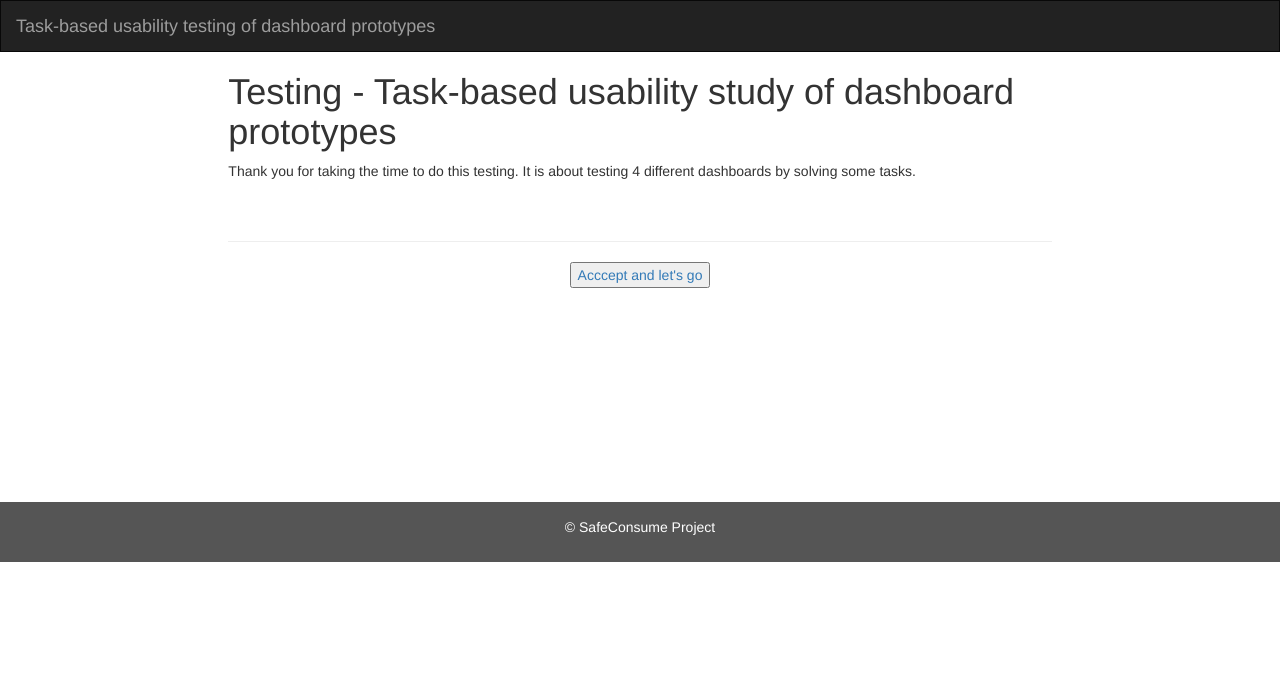
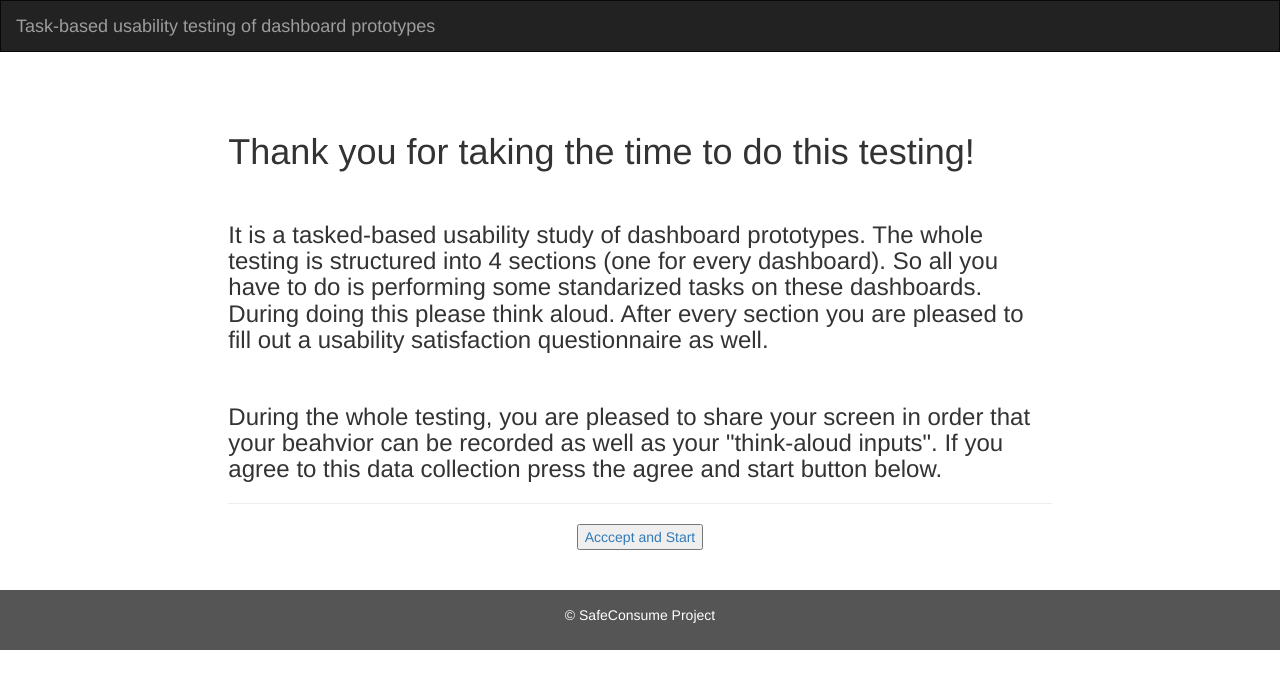
Before and after one commit to tmgrmm/task-based-usability-testing-of-dashboard-prototypes, a plain HTML site: page index.html in a window 1280 px wide. Drawn offline with nearby package versions, Linux system fonts and the light colour scheme.

Commit message:
Update index.html

```diff
--- a/index.html
+++ b/index.html
@@ -56,17 +56,21 @@
     <div class="col-sm-2 ">
     </div>
     <div class="col-sm-8 text-left">
-      <h1>Testing - Task-based usability study of dashboard prototypes</h1>
-      <p>Thank you for taking the time to do this testing. It is about testing 4 different dashboards by solving some tasks.
-        <br><br><br>
+      <br><br><br>
+      <h1>Thank you for taking the time to do this testing!</h1>
+      <br>
+      <h3> It is a tasked-based usability study of dashboard prototypes. The whole testing is structured into 4 sections (one for every dashboard).
+        So all you have to do is performing some standarized tasks on these dashboards. During doing this please think aloud. After every section you are pleased to fill out a usability satisfaction questionnaire as well. </h3>
+        <br>
+        <h3>During the whole testing, you are pleased to share your screen in order that your beahvior can be recorded as well as your "think-aloud inputs". If you agree to this data collection press the agree and start button below.</h3>
       </p>
       <hr>
       <div style="text-align:center">
         <a href="dashboard1.html">
-          <button type="button-center">Acccept and let's go</button>
+          <button type="button-center">Acccept and Start</button>
         </a>
       </div>
-
+      <br><br>
     </div>
   </div>
 </div>
```
